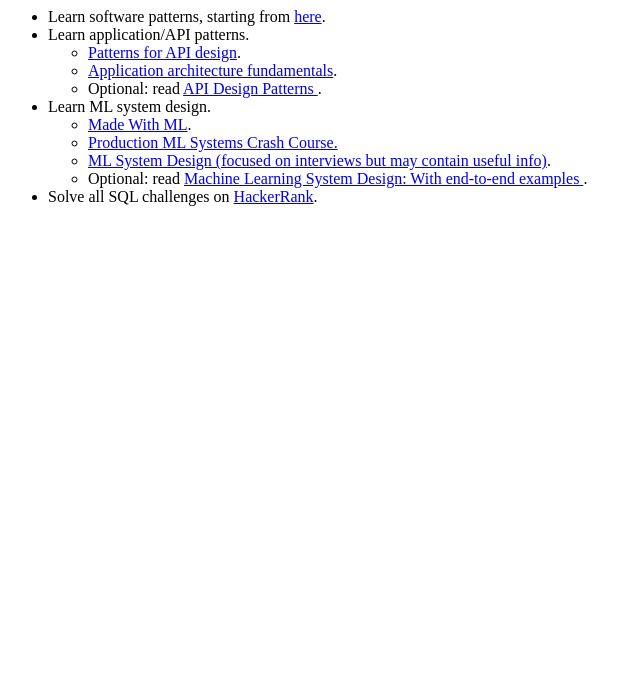
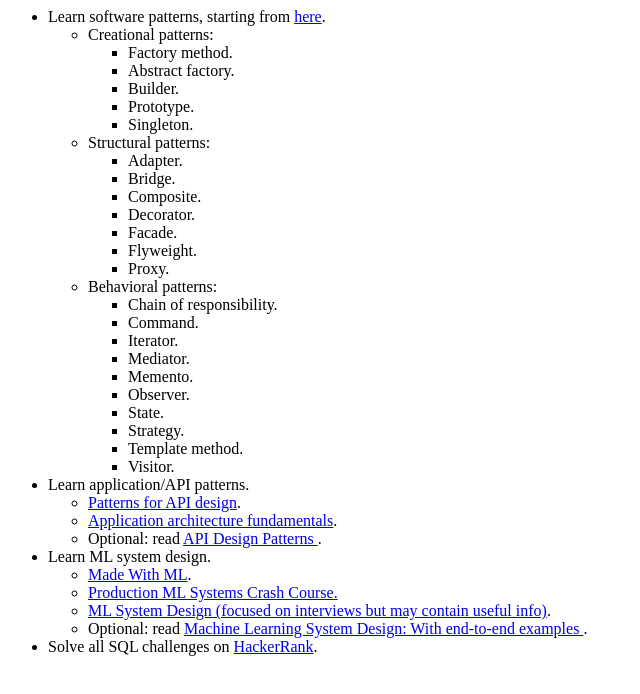
Before and after one commit to tavetisyan95/tavetisyan95.github.io, a plain HTML site: page index.html in a window 1280 px wide. Shown: the whole page, without its empty margins (0-640 px from the left). Drawn offline with Linux system fonts and the light colour scheme.

Commit message:
Explicitly list software patterns to learn

```diff
--- a/index.html
+++ b/index.html
@@ -1,5 +1,38 @@
 <ul>
     <li>Learn software patterns, starting from <a href="https://refactoring.guru/">here</a>.</li>
+        <ul>
+            <li>Creational patterns:</li>
+                <ul>
+                    <li>Factory method.</li>
+                    <li>Abstract factory.</li>
+                    <li>Builder.</li>
+                    <li>Prototype.</li>
+                    <li>Singleton.</li>
+                </ul>
+            <li>Structural patterns:</li>
+                <ul>
+                    <li>Adapter.</li>
+                    <li>Bridge.</li>
+                    <li>Composite.</li>
+                    <li>Decorator.</li>
+                    <li>Facade.</li>
+                    <li>Flyweight.</li>
+                    <li>Proxy.</li>
+                </ul>
+            <li>Behavioral patterns:</li>
+                <ul>
+                    <li>Chain of responsibility.</li>
+                    <li>Command.</li>
+                    <li>Iterator.</li>
+                    <li>Mediator.</li>
+                    <li>Memento.</li>
+                    <li>Observer.</li>
+                    <li>State.</li>
+                    <li>Strategy.</li>
+                    <li>Template method.</li>
+                    <li>Visitor.</li>
+                </ul>
+        </ul>
     <li>Learn application/API patterns.</a></li>
         <ul>
             <li><a href="https://microservice-api-patterns.org">Patterns for API design</a>.</li>
```
